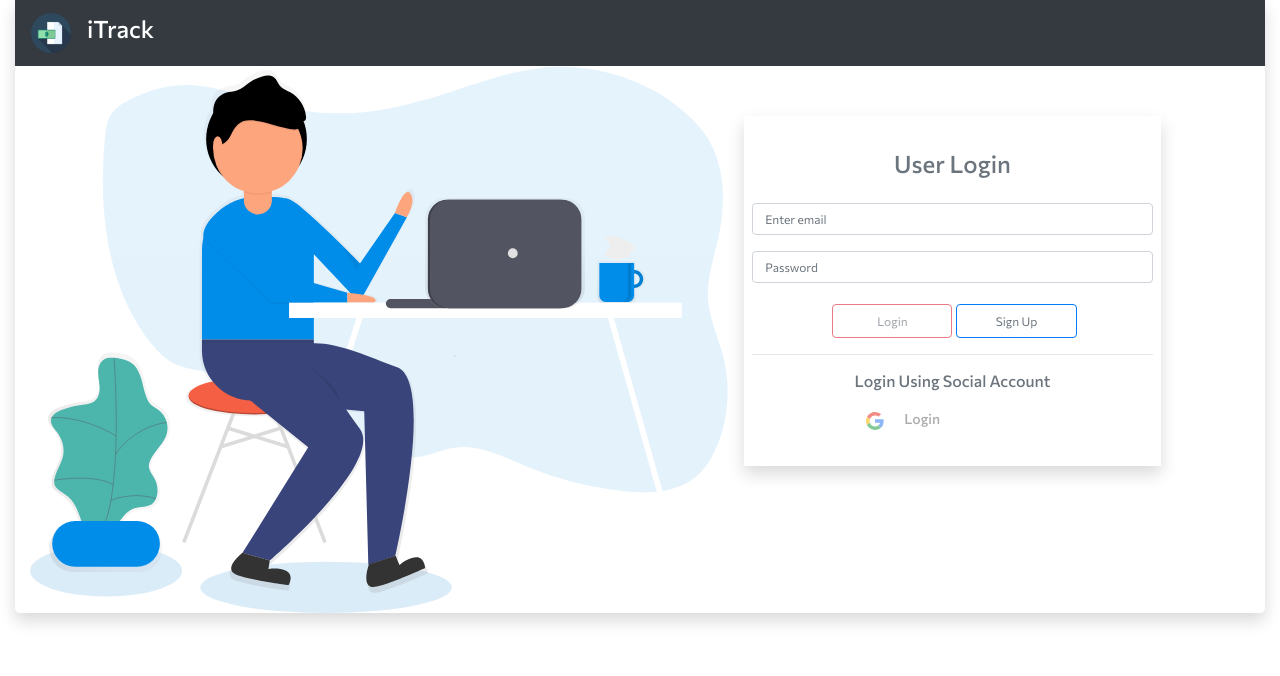
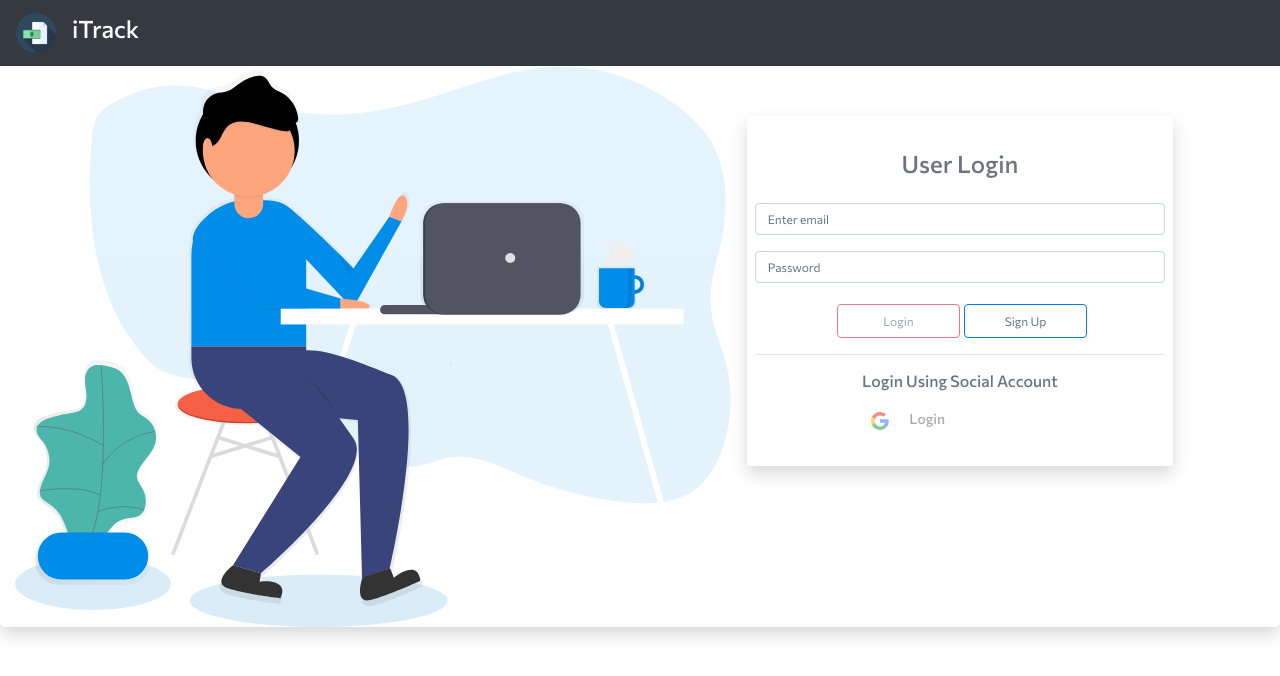
Before and after one commit to lamji/budgetTracker, a Next.js app: page / in a window 1280 px wide. Shown: the top 676 px of the page. Built offline with nearby package versions, Linux system fonts and the light colour scheme; no server answers.

Commit message:
remove container

```diff
--- a/pages/index.js
+++ b/pages/index.js
@@ -4,9 +4,7 @@ export default function Home() {
 
   return (
     <React.Fragment>
-      <Container fluid>
       <Login />
-      </Container>
     </React.Fragment>
   )
 }
```
